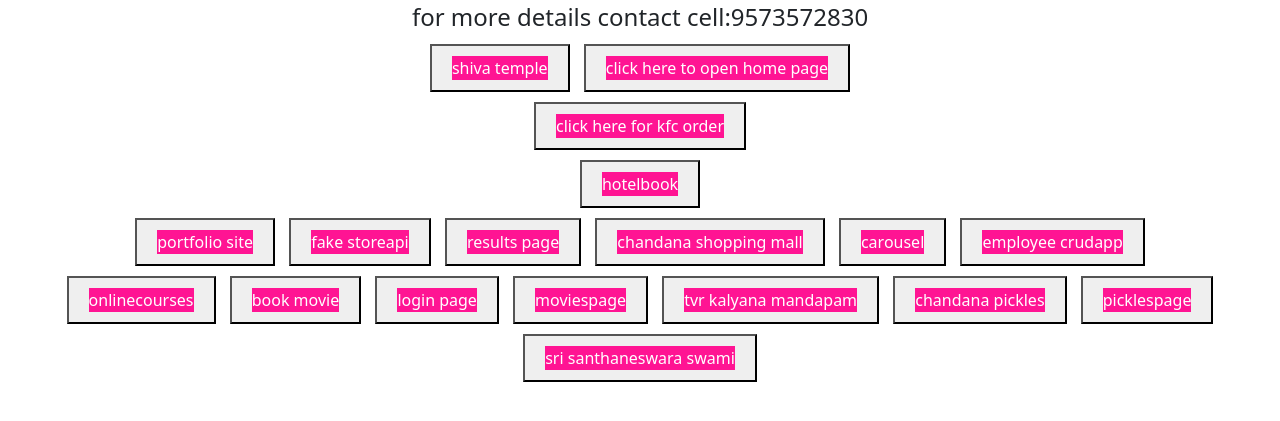
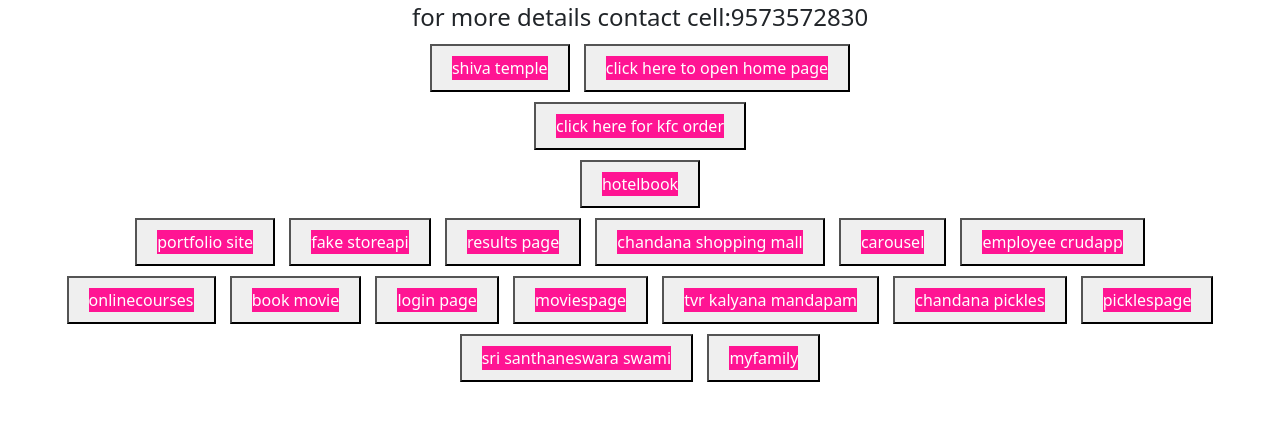
Before and after one commit to hariprasadpantrangam/onlineshopping, a website: page index.html in a window 1280 px wide. Shown: the part 367-788 px from the top of the page. Drawn offline with nearby package versions, Linux system fonts and the light colour scheme.

Commit message:
order changed

```diff
--- a/index.html
+++ b/index.html
@@ -85,6 +85,7 @@ button {
   <button><a href="chandanapickles.html">chandana pickles</a></button>
   <button><a href="pickles.html">picklespage</a></button>
    <button><a href="santhaneswara.html">sri santhaneswara swami</a></button>
+    <button><a href="myfamily.html">myfamily</a></button>
 
 </body>
 </html>
```
